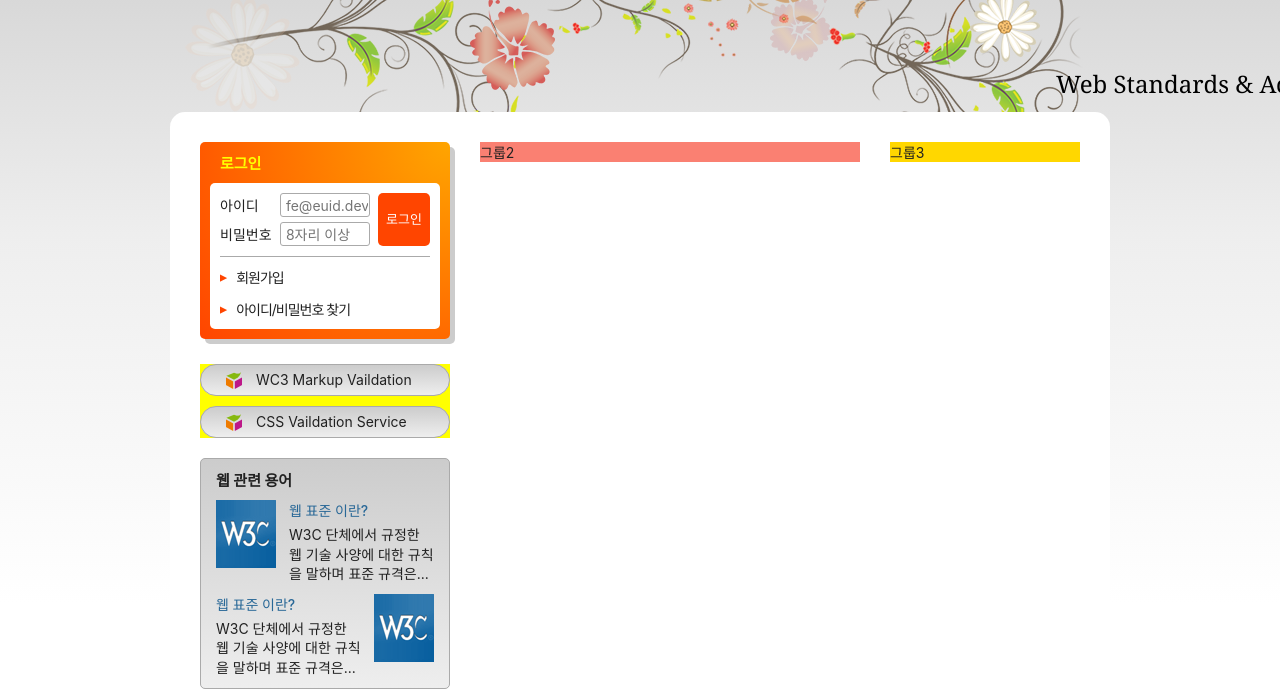
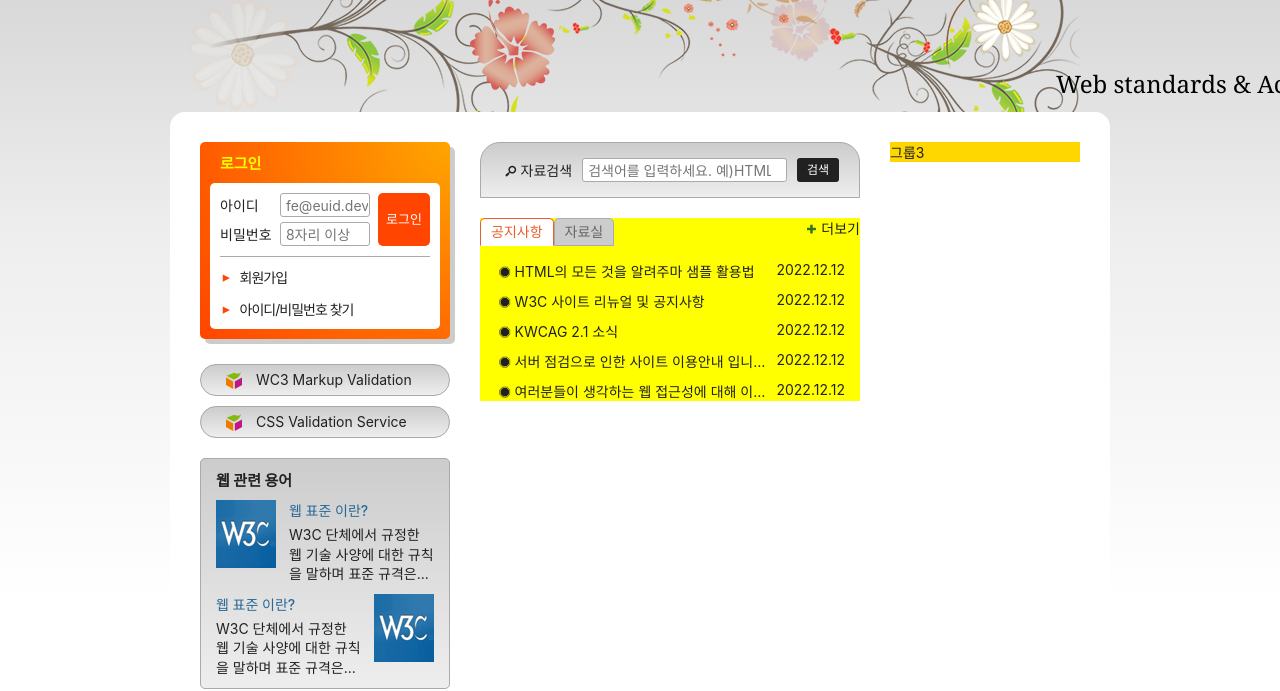
Before and after one commit to kyungseob7/practice, a plain HTML site: page index.html in a window 1280 px wide. Shown: the part 135-826 px from the top of the page. Drawn offline with Linux system fonts and the light colour scheme; a web font is replaced by a local one.

Commit message:
복습 완료...

```diff
--- a/index.html
+++ b/index.html
@@ -8,6 +8,8 @@
   <link rel="stylesheet" as="style" crossorigin href="https://cdn.jsdelivr.net/gh/orioncactus/pretendard@v1.3.6/dist/web/static/pretendard.css" />
   <link rel="stylesheet" href="./styles/style.css" />
   <script src="./js/main.js" defer></script>
+  <!-- <script src="./js/jquery.min.js"></script>
+  <script src="./js/menu-tab.js"></script> -->
 </head>
 <body>
   <header class="header">
@@ -88,7 +90,7 @@
             </li>
           </ul>
         </li>
-        <li class="menu-item ">
+        <li class="menu-item">
           <button type="button" class="menu-button">묻고 답하기</button>
           <ul class="sub-menu menu-qna">
             <li>
@@ -129,42 +131,43 @@
     </nav>
   </header>
   <div class="visual">
-    <div class="visual-text">Web Standards &amp; Accessibility
+    <div class="visual-text">
+      Web standards &amp; Accessibility
     </div>
   </div>
   <main class="main">
     <div class="group group1">
       <section class="login">
         <h2 class="login-title">로그인</h2>
-        <form action="" class="login-form">
+        <form method="POST" action="https://formspree.io/seulbinim@gmail.com" class="login-form">
           <fieldset>
             <legend>회원 로그인 폼</legend>
             <div class="user-email">
               <label for="userEmail">아이디</label>
-              <input type="email" id="userEmail" placeholder="fe@euid.dev" required/>
+              <input type="email" id="userEmail" name="userEmail" placeholder="fe@euid.dev" required />
             </div>
             <div class="user-pw">
-              <label for="userEmail">비밀번호</label>
-              <input type="password" id="userPw" placeholder="8자리 이상" required/>
+              <label for="userPw">비밀번호</label>
+              <input type="password" id="userPw" name="userPw" placeholder="8자리 이상" required />
             </div>
             <button type="submit" class="login-button">로그인</button>
           </fieldset>
         </form>
         <ul class="sign">
-          <li><a href="">회원가입</a></li>
-          <li><a href="">아이디/비밀번호 찾기</a></li>
+          <li><a href="/" class="icon-right-dir">회원가입</a></li>
+          <li><a href="/" class="icon-right-dir">아이디/비밀번호 찾기</a></li>
         </ul>
       </section>
       <h2 class="a11y-hidden">유효성 검사 배너</h2>
       <ul class="validation-list">
         <li>
-          <a href="/" target="_blank" rel="noopener noreferrer" title="마크업 유효성 검사 사이트로 이동 (새창)">
-            WC3 Markup Vaildation
+          <a href="/" target="_blank" rel="noopener noreferrer" title="마크업 유효성검사 사이트로 이동 (새창)">
+            WC3 Markup Validation
           </a>
         </li>
         <li>
           <a href="/" target="_blank" rel="noopener noreferrer" title="CSS 유효성검사 사이트로 이동 (새창)">
-            CSS Vaildation Service
+            CSS Validation Service
           </a>
         </li>
       </ul>
@@ -192,7 +195,84 @@
         </dl>
       </section>
     </div>
-    <div class="group group2">그룹2</div>
+    <div class="group group2">
+      <h2 class="a11y-hidden">검색</h2>
+      <form method="POST" action="https://formspree.io/seulbinim@gmail.com" class="search-form">
+        <fieldset>
+          <legend>검색 폼</legend>
+          <div class="search-form-inner">
+            <div class="form-group">
+              <label for="search" class="form-group-label"><span class="icon-search" aria-hidden="true"></span>자료검색</label>
+              <input type="search" id="search" class="form-group-input" required placeholder="검색어를 입력하세요. 예)HTML5" />
+            </div>
+            <button type="submit" class="search-button button-fill button">검색</button>
+          </div>
+        </fieldset>
+      </form>
+
+
+
+
+      <div class="board">
+        <div class="tab-list" role="tablist">
+          <button type="button" class="tab is-select" role="tab" aria-selected="true" aria-controls="notice" id="noticeButton">공지사항</button>
+          <button type="button" class="tab" role="tab" aria-selected="false" aria-controls="archive" id="archiveButton">자료실</button>
+        </div>
+        <div class="notice tab-panel is-select" role="tabpanel" id="notice" aria-labelledby="noticeButton">
+          <ul class="board-list">
+            <li>
+              <a class="icon-stop" href="/">HTML의 모든 것을 알려주마 샘플 활용법</a>
+              <time datetime="2022-12-12T13:53:45">2022.12.12</time>
+            </li>
+            <li>
+              <a class="icon-stop" href="/">W3C 사이트 리뉴얼 및 공지사항</a>
+              <time datetime="2022-12-12T13:53:45">2022.12.12</time>
+            </li>
+            <li>
+              <a class="icon-stop" href="/">KWCAG 2.1 소식</a>
+              <time datetime="2022-12-12T13:53:45">2022.12.12</time>
+            </li>
+            <li>
+              <a class="icon-stop" href="/">서버 점검으로 인한 사이트 이용안내 입니다.</a>
+              <time datetime="2022-12-12T13:53:45">2022.12.12</time>
+            </li>
+            <li>
+              <a class="icon-stop" href="/">여러분들이 생각하는 웹 접근성에 대해 이야기를 나누어 봅시다.</a>
+              <time datetime="2022-12-12T13:53:45">2022.12.12</time>
+            </li>
+          </ul>
+          <a href="/" class="board-more icon-plus" aria-labelledby="noticeButton">더보기</a>
+        </div>
+
+        <div class="archive tab-panel" role="tabpanel" id="archive" aria-labelledby="archiveButton">
+          <ul class="board-list">
+            <li>
+              <a class="icon-stop" href="/">디자인 사이트 링크 모음</a>
+              <time datetime="2022-12-21T13:53:45">2022.12.21</time>
+            </li>
+            <li>
+              <a class="icon-stop" href="/">웹 접근성 관련 자료 모음</a>
+              <time datetime="2022-12-21T13:53:45">2022.12.21</time>
+            </li>
+            <li>
+              <a class="icon-stop" href="/">예제 샘플 응용해보기</a>
+              <time datetime="2022-12-21T13:53:45">2022.12.21</time>
+            </li>
+            <li>
+              <a class="icon-stop" href="/">웹 접근성 향상을위한 국가 표준 기술 가이드라인</a>
+              <time datetime="2022-12-21T13:53:45">2022.12.21</time>
+            </li>
+            <li>
+              <a class="icon-stop" href="/">로얄티 프리 이미지 자료</a>
+              <time datetime="2022-12-21T13:53:45">2022.12.21</time>
+            </li>
+          </ul>
+          <a href="/" class="board-more icon-plus" aria-labelledby="archiveButton">더보기</a>
+        </div>
+      </div>
+
+
+    </div>
     <div class="group group3">그룹3</div>
   </main>
   <article class="slogan">슬로건</article>
--- a/styles/style.css
+++ b/styles/style.css
@@ -289,7 +289,6 @@ body {
 }
 
 .group2 {
-  background-color: salmon;
   width: 380px;
 }
 
@@ -386,7 +385,6 @@ body {
 
 /* 유효성 검사 배너 */
 .validation-list {
-  background-color: yellow;
   margin-top: 25px;
 }
 
@@ -466,6 +464,128 @@ body {
 }
 
 
+/* 검색 폼 */
+
+.search-form {
+  background: #ccc linear-gradient(to bottom, #ccc, #eee);
+  border: 1px solid #aaa;
+  border-radius: 20px 20px 0 0;
+  padding: 15px 20px;
+}
+
+.search-form-inner {
+  display: flex;
+  flex-flow: row nowrap;
+}
+
+.form-group {
+  flex-grow: 1;
+  display: flex;
+  flex-flow: nowrap;
+  align-items: center;
+  padding-right: 10px;
+}
+
+.form-group-label {
+  white-space: nowrap;
+  margin-right: 10px;
+}
+
+.form-group-input {
+  border: 1px solid #aaa;
+  border-radius: 3px;
+  height: 24px;
+  padding: 1px 1px 1px 5px;
+  flex-grow: 1;
+  min-width: 0;
+  width: 100%;
+}
+
+.search-button {
+  background-color: #212121;
+  color: #fff;
+  border: 0;
+  height: 24px;
+  border-radius: 3px;
+  padding: 0 10px;
+  font-size: 12px;
+  white-space: nowrap;
+}
+
+/* 공지사항 및 자료실 */
+
+.board {
+  background-color: yellow;
+  margin-top: 20px;
+  position: relative;
+}
+
+.tab-list {
+  display: flex;
+  flex-flow: row nowrap;
+}
+
+.tab {
+  border: 1px solid #aaa;
+  background-color: #ccc;
+  border-radius: 5px 5px 0 0;
+  padding: 5px 10px;
+  color:  #666;
+}
+
+.tab.is-select {
+  background-color: #fff;
+  color: #e85e2c;
+  border-color: currentcolor currentcolor #fff currentcolor;
+}
+
+
+.tab-panel {
+  display: none;
+  margin: 15px;
+}
+
+.tab-panel.is-select {
+  display: block;
+}
+
+.board-list li {
+  margin-top: 10px;
+  display: flex;
+  flex-flow: row nowrap;
+
+
+
+
+
+  justify-content: space-between;
+}
+
+.board-list a {
+  flex-grow: 1;
+  white-space: nowrap;
+  overflow: hidden;
+  text-overflow: ellipsis;
+}
+
+.board-list time {
+  flex-shrink: 0;
+  margin-left: 10px;
+}
+
+.board-more {
+  position: absolute;
+  top: -8px;
+  right: -8px;
+  padding: 8px;
+}
+
+.icon-plus::before {
+  color: hsla(110, 50%, 30%, 1);
+}
+
+
+
 
 /* 슬로건 */
 .slogan {
```
